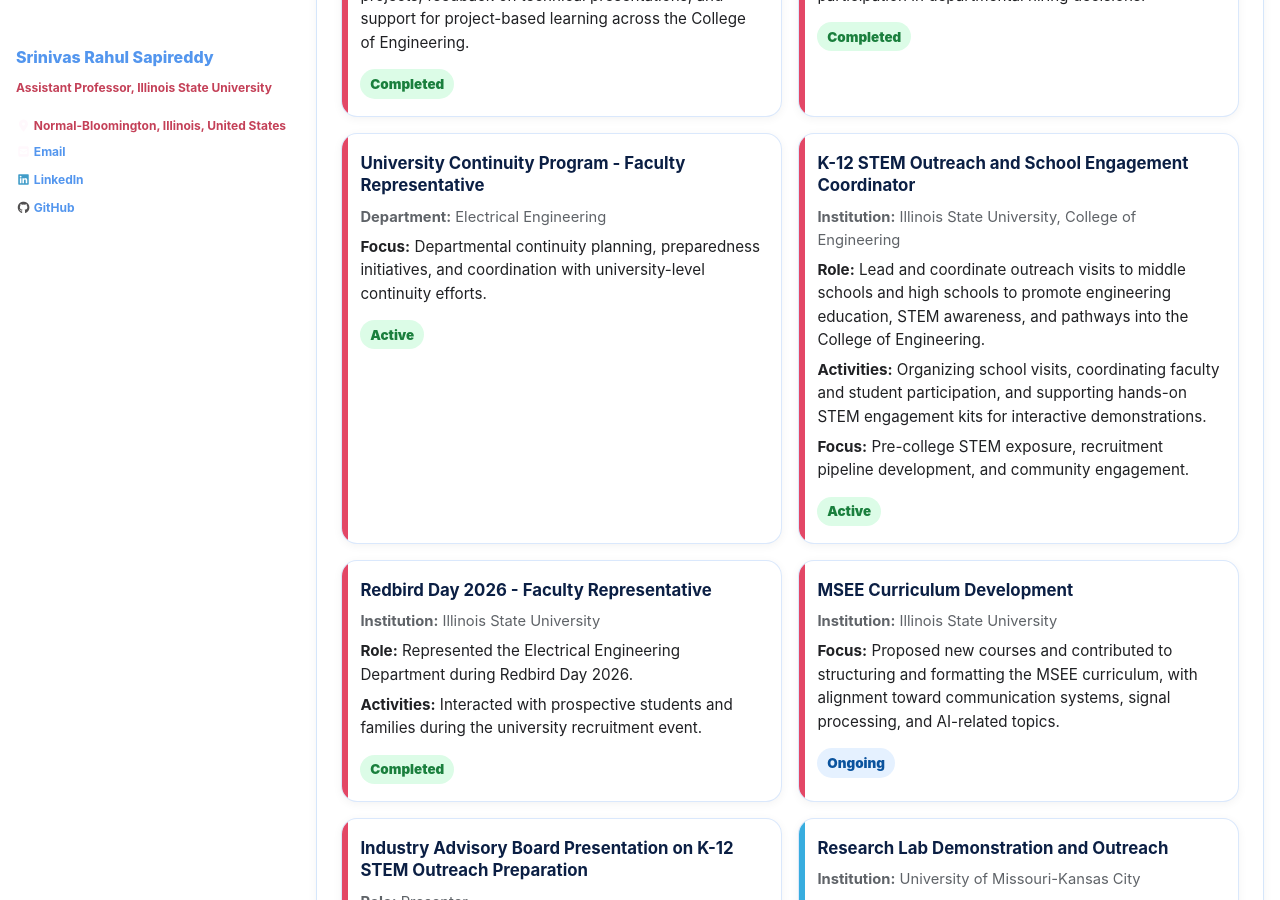
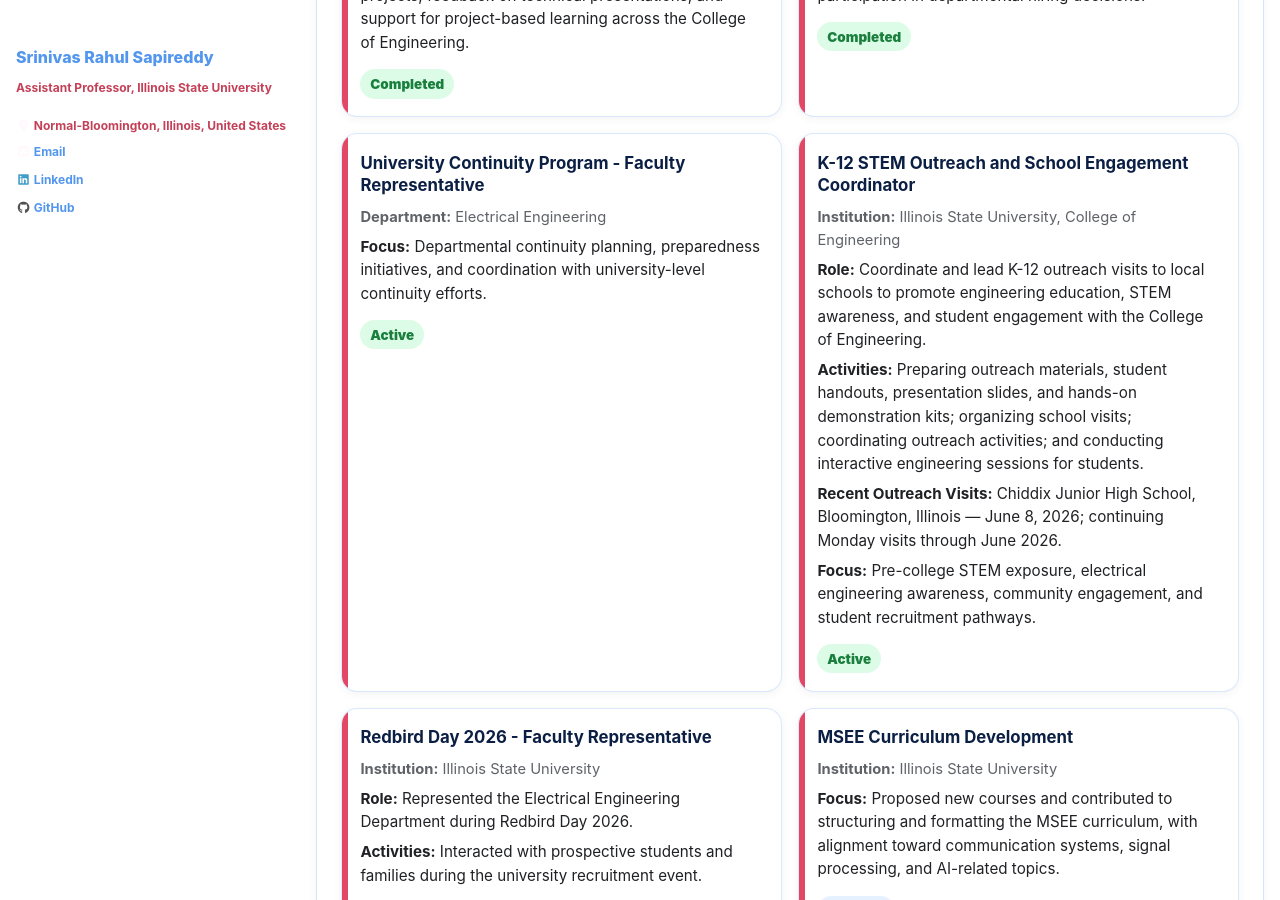
Before and after one commit to srsapireddy/srsapireddy.github.io, a Jekyll site: the page built from _pages/service.md, in a window 1280 px wide and 900 px high, scrolled down 1361 px. Built offline with Jekyll 4.4.1, drawn with Linux system fonts in a browser that asks for light colours; cached includes are drawn as plain includes; nearby versions of some CDN libraries.

Commit message:
Update service.md

```diff
--- a/_pages/service.md
+++ b/_pages/service.md
@@ -766,9 +766,10 @@
         <div class="service-card isu">
           <h4>K-12 STEM Outreach and School Engagement Coordinator</h4>
           <p class="meta"><strong>Institution:</strong> Illinois State University, College of Engineering</p>
-          <p><strong>Role:</strong> Lead and coordinate outreach visits to middle schools and high schools to promote engineering education, STEM awareness, and pathways into the College of Engineering.</p>
-          <p><strong>Activities:</strong> Organizing school visits, coordinating faculty and student participation, and supporting hands-on STEM engagement kits for interactive demonstrations.</p>
-          <p><strong>Focus:</strong> Pre-college STEM exposure, recruitment pipeline development, and community engagement.</p>
+          <p><strong>Role:</strong> Coordinate and lead K-12 outreach visits to local schools to promote engineering education, STEM awareness, and student engagement with the College of Engineering.</p>
+          <p><strong>Activities:</strong> Preparing outreach materials, student handouts, presentation slides, and hands-on demonstration kits; organizing school visits; coordinating outreach activities; and conducting interactive engineering sessions for students.</p>
+          <p><strong>Recent Outreach Visits:</strong> Chiddix Junior High School, Bloomington, Illinois — June 8, 2026; continuing Monday visits through June 2026.</p>
+          <p><strong>Focus:</strong> Pre-college STEM exposure, electrical engineering awareness, community engagement, and student recruitment pathways.</p>
           <span class="pill active">Active</span>
         </div>
 
```
